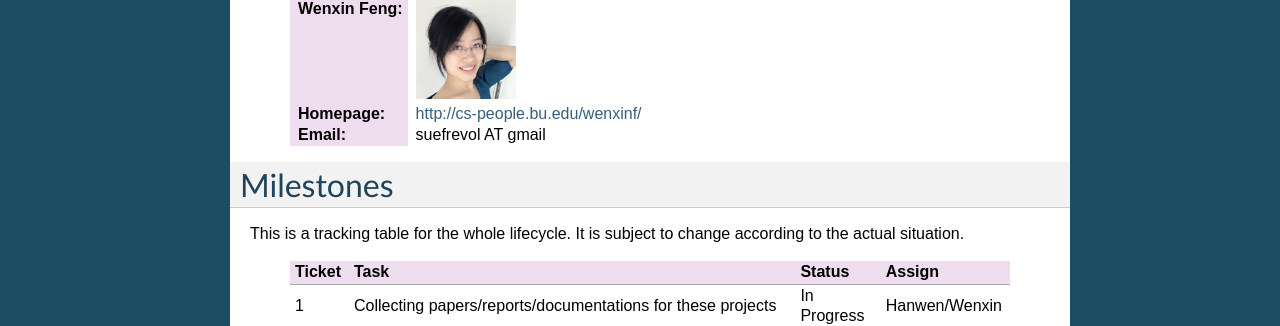
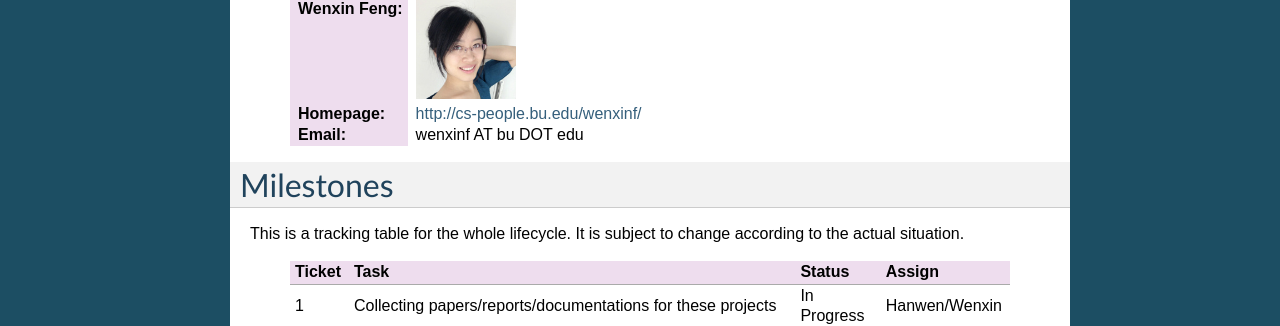
Before and after one commit to steinwaywhw/SMT-FrontEnd, a Sphinx documentation site: the page built from docs/source/index.rst, in a window 1280 px wide. Shown: the part 584-910 px from the top of the page. Built offline with Sphinx 7.4.7, drawn with Linux system fonts in a browser that asks for light colours; formulas are drawn with MathJax 3.

Commit message:
mail address

```diff
--- a/docs/source/index.rst
+++ b/docs/source/index.rst
@@ -26,7 +26,7 @@ Members
 
     :Wenxin Feng: |WF|
     :Homepage: http://cs-people.bu.edu/wenxinf/
-    :Email: suefrevol AT gmail
+    :Email: wenxinf AT bu DOT edu
 
 
     .. |HW| image:: images/hanwen_wu.jpg
```
